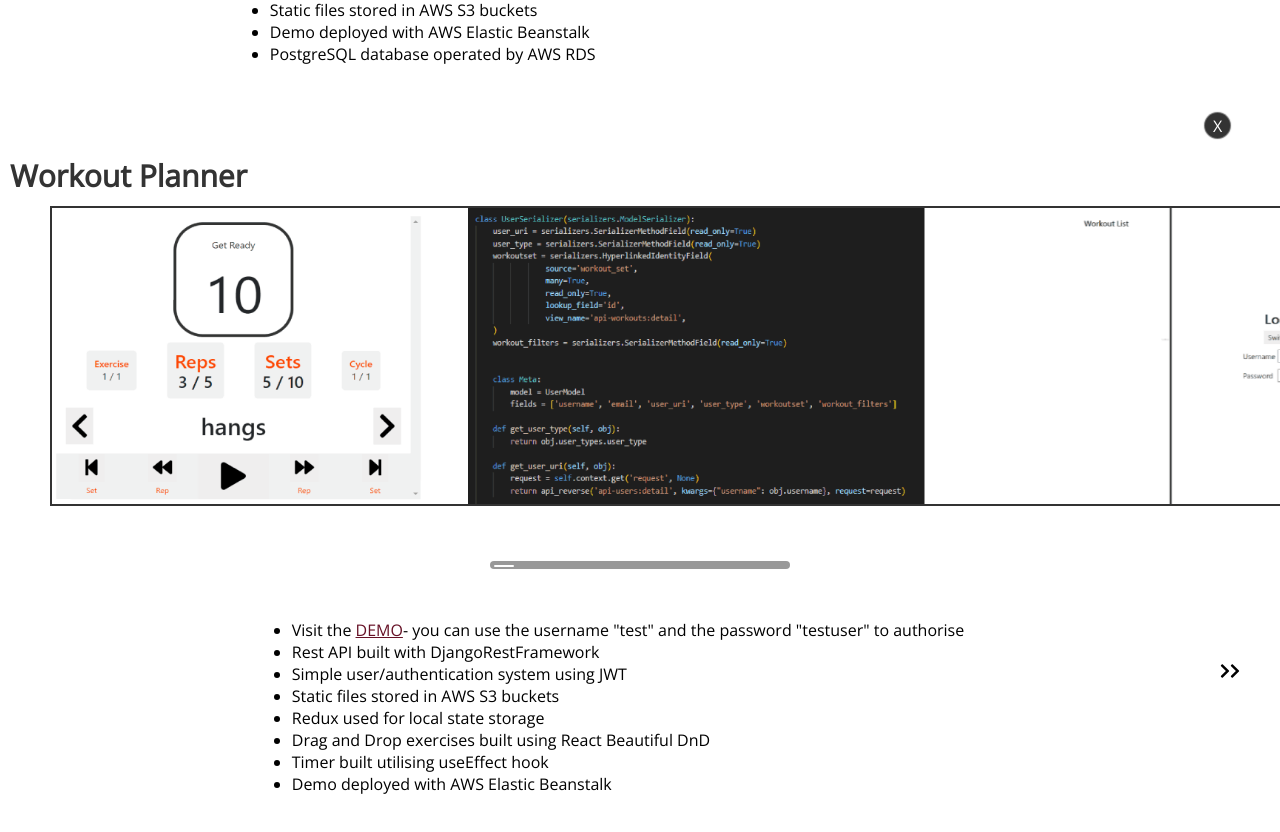
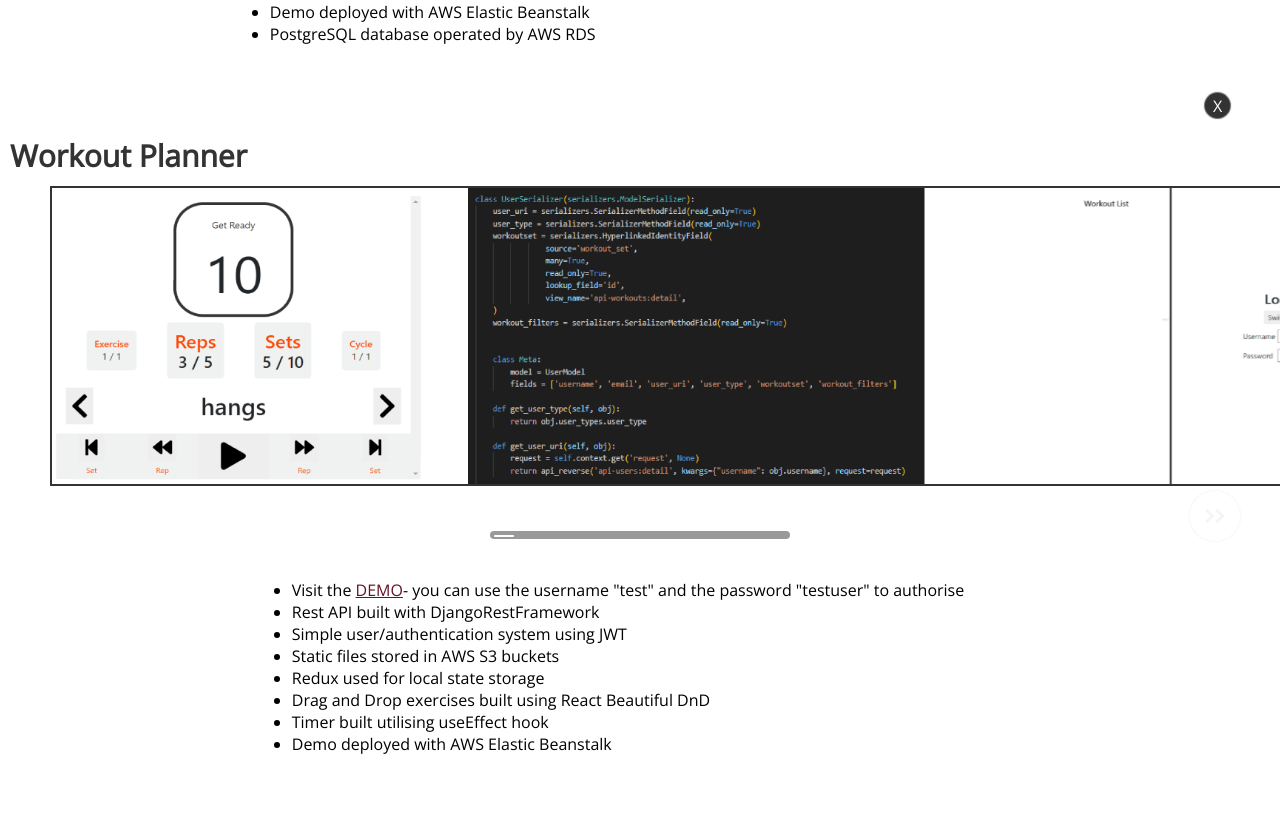
Before and after one commit to olbol-sabai/portfolio, a React (Create React App) app: page /projects in a window 1280 px wide. Shown: the part 856-1688 px from the top of the page. Built offline with nearby package versions, Linux system fonts and the light colour scheme.

Commit message:
sorted blend out - again

```diff
--- a/src/containers/Projects/Project/Project.js
+++ b/src/containers/Projects/Project/Project.js
@@ -96,13 +96,16 @@ const Project = ({ workoutTitle, dragDimensions, image, details, link, githubRep
                 src={image}
                 alt="planner" />
 
-            {!imageHovering && hideBG &&
-                (<motion.div
-                    y={-310}
+            {hideBG && (<motion.div
+                initial={{ opacity: 1 }}
+                animate={{ opacity: 0 }}
+                transition={{ repeat: Infinity, duration: 2, repeatType: "reverse", }}
+                y={-180}
+                opacity={imageHovering ? "0" : "1"}
                     className={classes.ImageDivRight}>
                     <Icon icon={faChevronRight} />
                     <Icon icon={faChevronRight} />
-                </motion.div>)}
+            </motion.div>)}
             <div ref={progressBarRef} className={classes.DragProgressBarOuter}>
                 <motion.div
                     y={-1}
--- a/src/containers/Projects/Project/Project.module.css
+++ b/src/containers/Projects/Project/Project.module.css
@@ -64,7 +64,7 @@
 
 .DragProgressBarOuter {
     z-index: 7;
-    margin: 50px auto;
+    margin: 40px auto;
     width: 300px;
     height: 2px;
     background-color: #999;
@@ -79,12 +79,13 @@
 }
 
 .ImageDivRight {
-    height: 320px;
-    width: 100px;
-    background-image: linear-gradient(to left, white ,white, white, white, white,  white, white, white, white, white, transparent);
+    height: 50px;
+    width: 50px;
+    background: white;
     position: absolute;
-    top: 20;
-    right: 0;
+    right: 40px;
+    box-shadow: 0 0 2px 1px #333;
+    border-radius: 50%;
     display: flex;
     align-items: center;
     justify-content: center;
```
